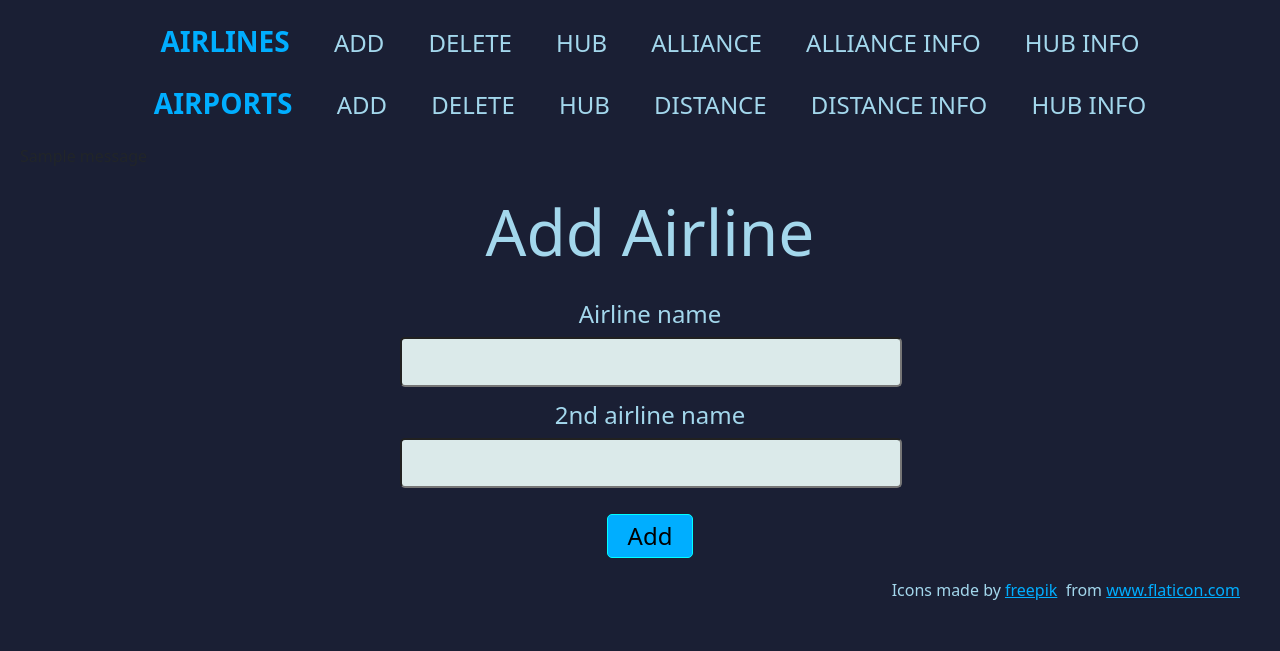
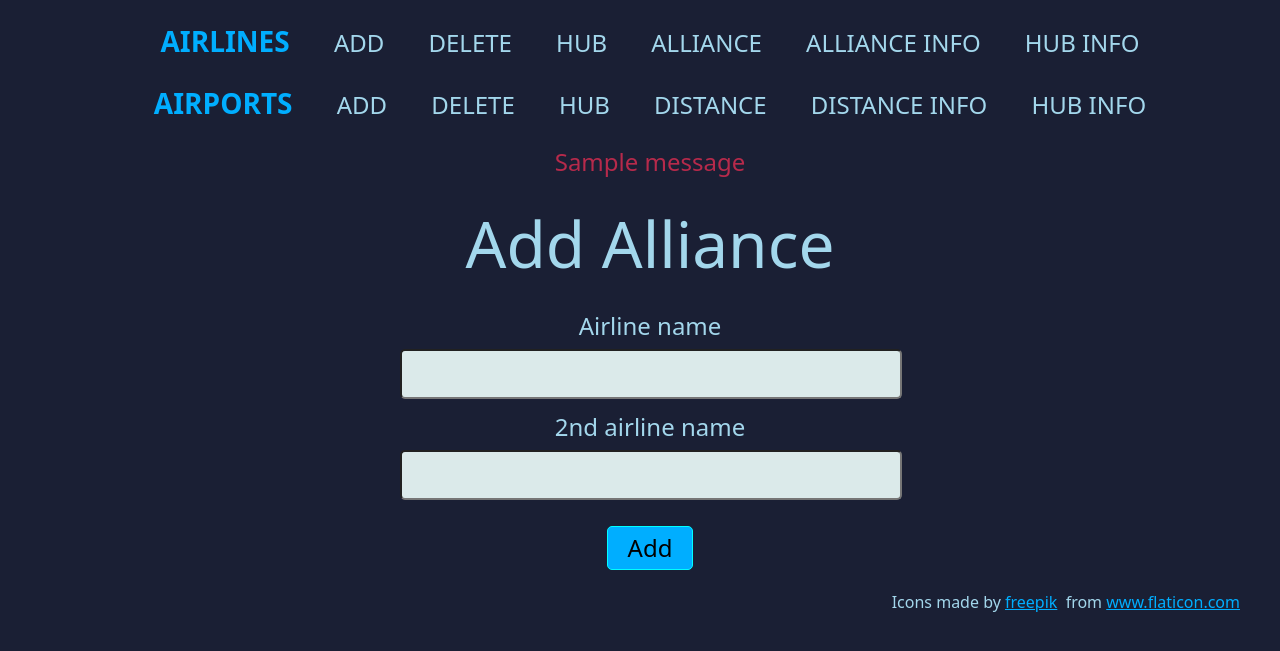
Before and after one commit to elemisek/GraphAirlines, a Flask app: page /airline/alliance/ in a window 1280 px wide. Shown: the top 651 px of the page. Run offline with Flask 2, Linux system fonts and the light colour scheme; one stand-in notice (Sample message) is shown.

Commit message:
css cleanup

```diff
--- a/api/static/style.css
+++ b/api/static/style.css
@@ -2,11 +2,18 @@
   --title-size: 48pt;
   --title-label: 18pt;
   --title-weight: 50pt;
+  --main-background-color: #1a1f34;
+  --common-background-color: #00aeff;
+  --main-text-color: #a3d7ec;
+  --info-color: #b62a4b;
+  --table-background: #2e3553;
+  --form-field-background: #dbeaea;
+  --button-background-color: #00d9ff;
 }
 
 body {
   margin-left: 20px;
-  background: #1a1f34;
+  background: var(--main-background-color);
 }
 
 nav {
@@ -127,3 +134,9 @@ td {
   padding: 3px;
   margin: auto;
 }
+
+.info {
+  text-align: center;
+  color: var(--info-color);
+  font-size: var(--title-label);
+}
--- a/api/templates/airline/alliance.html
+++ b/api/templates/airline/alliance.html
@@ -2,7 +2,7 @@
 
 {% block content %}
 <div class="content">
-<p class="title">Add Airline</p>
+<p class="title">Add Alliance</p>
 <form action="" method="post">
     <p class="label">
         {{ form.name.label }} <br>
--- a/api/templates/airport/distance_info_index.html
+++ b/api/templates/airport/distance_info_index.html
@@ -5,11 +5,11 @@
 <p class="title">Distance info index</p>
 <table>
     <tr>
+        <th>City</th>
         <th>Name</th>
+        <th>Flight Time</th>
         <th>City</th>
-        <th>Flight Time</th>
         <th>Name</th>
-        <th>City</th>
     </tr>
     {% for item in items %}
     <tr>
--- a/api/templates/airport/index.html
+++ b/api/templates/airport/index.html
@@ -5,8 +5,8 @@
 <p class="title">Airport index</p>
 <table>
   <tr>
+    <th>City</th>
     <th>Name</th>
-    <th>City</th>
   </tr>
         {% for item in items %}
             <tr>
--- a/api/templates/base.html
+++ b/api/templates/base.html
@@ -31,11 +31,11 @@
 </nav>
 
 {% with messages = get_flashed_messages() %}
-{% if messages %}
-{% for msg in messages %}
-<p>{{ msg }}</p>
-{% endfor %}
-{% endif %}
+    {% if messages %}
+        {% for msg in messages %}
+            <p class="info">{{ msg }}</p>
+        {% endfor %}
+    {% endif %}
 {% endwith %}
 
 {% block content %}{% endblock %}
```
Also changed, not shown: other parts of api/static/style.css (+15 -15 lines).
